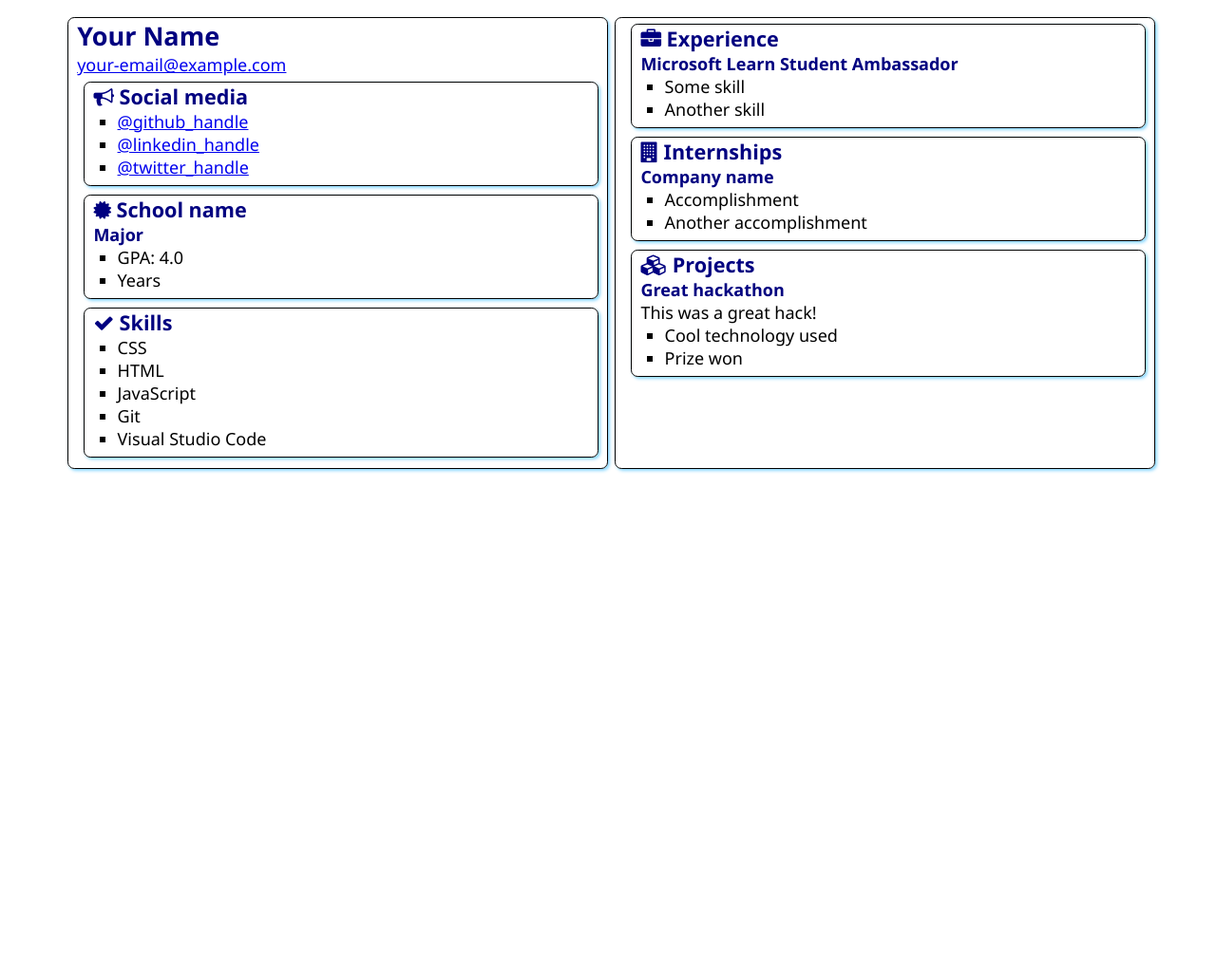
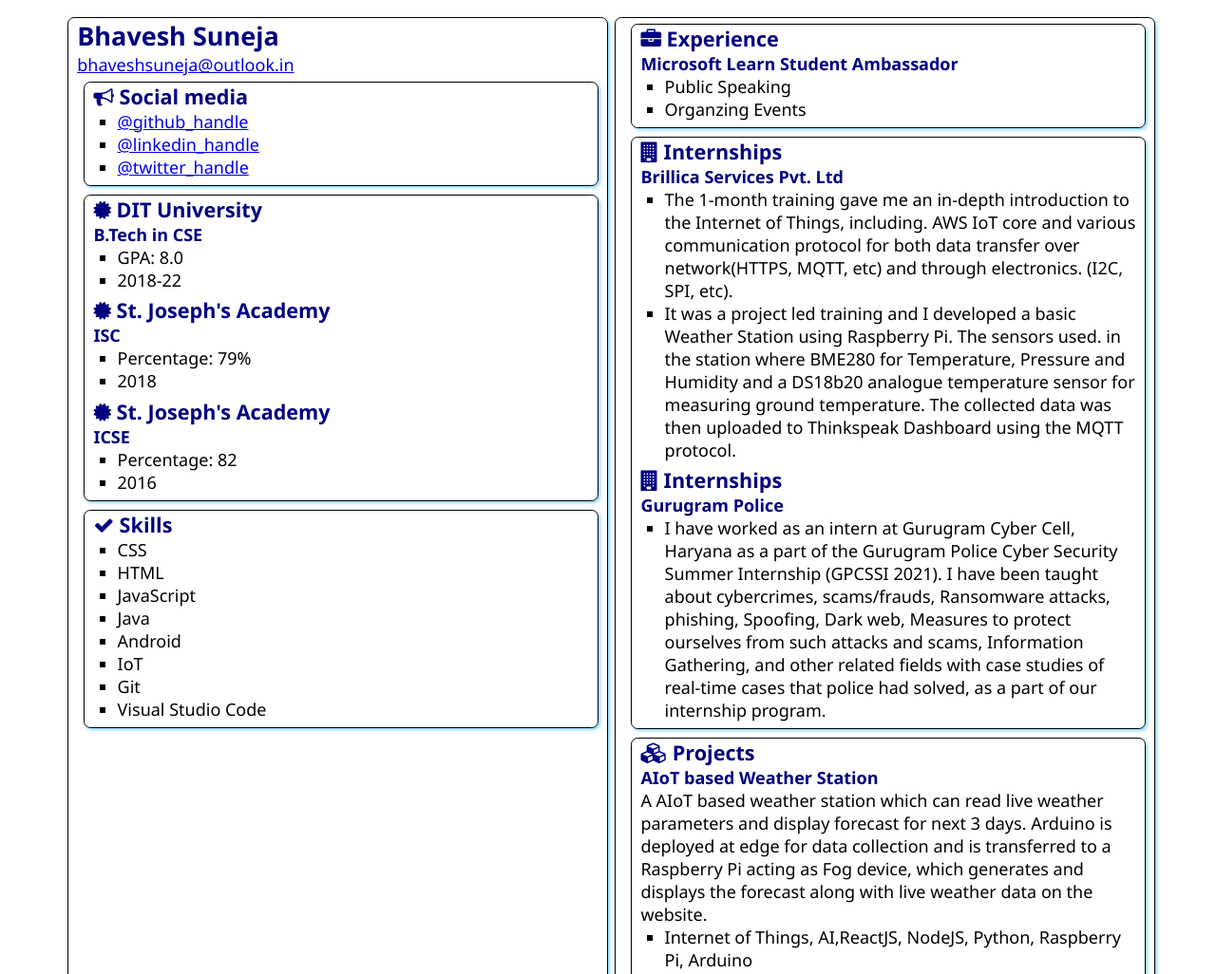
Before and after one commit to EliteWarrior315/Ambassador-SWA-Pilot, a plain HTML site: page src/index.html in a window 1280 px wide. Shown: the top 1026 px of the page at 95% size. Before the commit the page ends 800 px from the top, so only its background shows below. Drawn offline with Linux system fonts and the light colour scheme.

Commit message:
Build Resume

```diff
--- a/src/index.html
+++ b/src/index.html
@@ -12,8 +12,8 @@
 <body>
     <main>
         <article class="box">
-            <h1>Your Name</h1>
-            <div><a href="mailto:your.email@example.com">your-email@example.com</a></div>
+            <h1>Bhavesh Suneja</h1>
+            <div><a href="mailto:your.email@example.com">bhaveshsuneja@outlook.in</a></div>
 
             <section class="box">
                 <h2>
@@ -21,9 +21,9 @@
                     Social media
                 </h2>
                 <ul>
-                    <li><a href="https://github.com/<handle>">@github_handle</a></li>
-                    <li><a href="https://linkedin.com/in/<handle>">@linkedin_handle</a></li>
-                    <li><a href="https://twitter.com/<handle>">@twitter_handle</a></li>
+                    <li><a href="https://github.com/EliteWarrior315">@github_handle</a></li>
+                    <li><a href="https://linkedin.com/in/BhaveshSuneja">@linkedin_handle</a></li>
+                    <li><a href="https://twitter.com/Bhavesh_Suneja">@twitter_handle</a></li>
                 </ul>
             </section>
 
@@ -31,14 +31,37 @@
                 <div class="education">
                     <h2>
                         <i class="fa fa-certificate" aria-hidden="true"></i>
-                        School name
+                        DIT University
                     </h2>
-                    <h3>Major</h3>
+                    <h3>B.Tech in CSE</h3>
                     <ul>
-                        <li>GPA: 4.0</li>
-                        <li>Years</li>
+                        <li>GPA: 8.0</li>
+                        <li>2018-22</li>
                     </ul>
                 </div>
+                <div class="education">
+                    <h2>
+                        <i class="fa fa-certificate" aria-hidden="true"></i>
+                        St. Joseph's Academy
+                    </h2>
+                    <h3>ISC</h3>
+                    <ul>
+                        <li>Percentage: 79%</li>
+                        <li>2018</li>
+                    </ul>
+                </div>
+                <div class="education">
+                    <h2>
+                        <i class="fa fa-certificate" aria-hidden="true"></i>
+                        St. Joseph's Academy
+                    </h2>
+                    <h3>ICSE</h3>
+                    <ul>
+                        <li>Percentage: 82</li>
+                        <li>2016</li>
+                    </ul>
+                </div>
+
             </section>
 
             <section class="box">
@@ -50,6 +73,9 @@
                     <li>CSS</li>
                     <li>HTML</li>
                     <li>JavaScript</li>
+                    <li>Java</li>
+                    <li>Android</li>
+                    <li>IoT</li>
                     <li>Git</li>
                     <li>Visual Studio Code</li>
                 </ul>
@@ -63,8 +89,8 @@
                 </h2>
                 <h3>Microsoft Learn Student Ambassador</h3>
                 <ul>
-                    <li>Some skill</li>
-                    <li>Another skill</li>
+                    <li>Public Speaking</li>
+                    <li>Organzing Events</li>
                 </ul>
             </section>
             <section class="box">
@@ -73,10 +99,24 @@
                     Internships
                 </h2>
 
-                <h3>Company name</h3>
+                <h3>Brillica Services Pvt. Ltd</h3>
                 <ul>
-                    <li>Accomplishment</li>
-                    <li>Another accomplishment</li>
+                    <li>The 1-month training gave me an in-depth introduction to the Internet of Things, including. AWS IoT core and various communication protocol for both
+                        data transfer over network(HTTPS, MQTT, etc) and through electronics. (I2C, SPI, etc).</li>
+                    <li>It was a project led training and I developed a basic Weather Station using Raspberry Pi. The sensors used. in the station where BME280 for
+                        Temperature, Pressure and Humidity and a DS18b20 analogue temperature sensor for measuring ground temperature. The collected data was then
+                        uploaded to Thinkspeak Dashboard using the MQTT protocol.</li>
+                </ul>
+                <h2>
+                    <i class="fa fa-building" aria-hidden="true"></i>
+                    Internships
+                </h2>
+
+                <h3>Gurugram Police</h3>
+                <ul>
+                    <li>I have worked as an intern at Gurugram Cyber Cell, Haryana as a part of the Gurugram Police Cyber Security Summer Internship (GPCSSI 2021). I
+                        have been taught about cybercrimes, scams/frauds, Ransomware attacks, phishing, Spoofing, Dark web, Measures to protect ourselves from such
+                        attacks and scams, Information Gathering, and other related fields with case studies of real-time cases that police had solved, as a part of our internship program.</li>
                 </ul>
             </section>
             <section class="box">
@@ -85,11 +125,24 @@
                     Projects
                 </h2>
 
-                <h3>Great hackathon</h3>
-                <div>This was a great hack!</div>
+                <h3>AIoT based Weather Station</h3>
+                <div>A AIoT based weather station which can read live weather parameters and display forecast for next 3 days. Arduino is deployed at edge for data
+                    collection and is transferred to a Raspberry Pi acting as Fog device, which generates and displays the forecast along with live weather data on the
+                    website.</div>
                 <ul>
-                    <li>Cool technology used</li>
-                    <li>Prize won</li>
+                    <li>Internet of Things, AI,ReactJS, NodeJS, Python, Raspberry Pi, Arduino</li>
+                </ul>
+                <h3>Inventory Maker</h3>
+                <div>An android application for making Inventory.
+                    Uses Google's ML Kit Vision API to to read an item's Name using OCR and it's Barcode using Barcode Scanner API.
+                    Various items are stored in an SQLite Database and can be later exported to Excel.</div>
+                <ul>
+                    <li>Java, ML, Computer Vision, Google API, Android, SQLite</li>
+                </ul>
+                <h3>Netflix Clone</h3>
+                <div>A Netflix clone using ReactJS for front-end, GraphQL for APIs and DataStax Astra for NoSQL DB</div>
+                <ul>
+                    <li>ReactJS, GraphQL, NoSQL, Javascript</li>
                 </ul>
             </section>
         </article>
```
